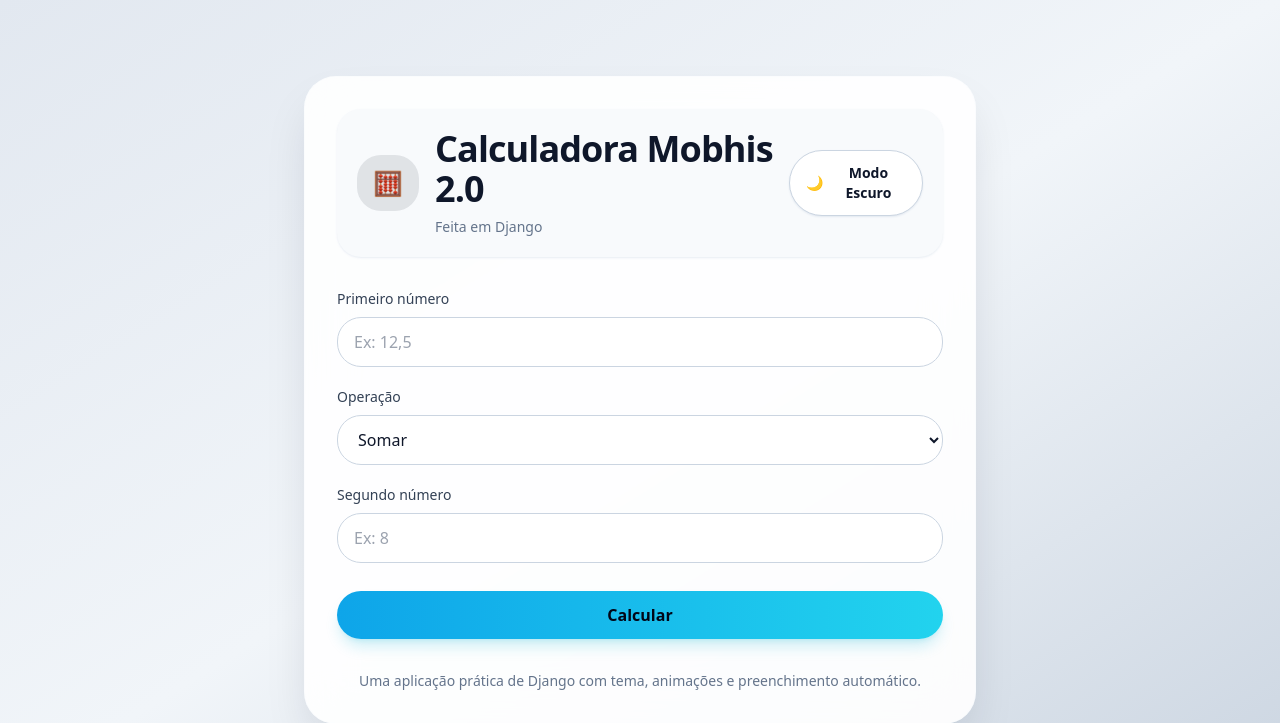
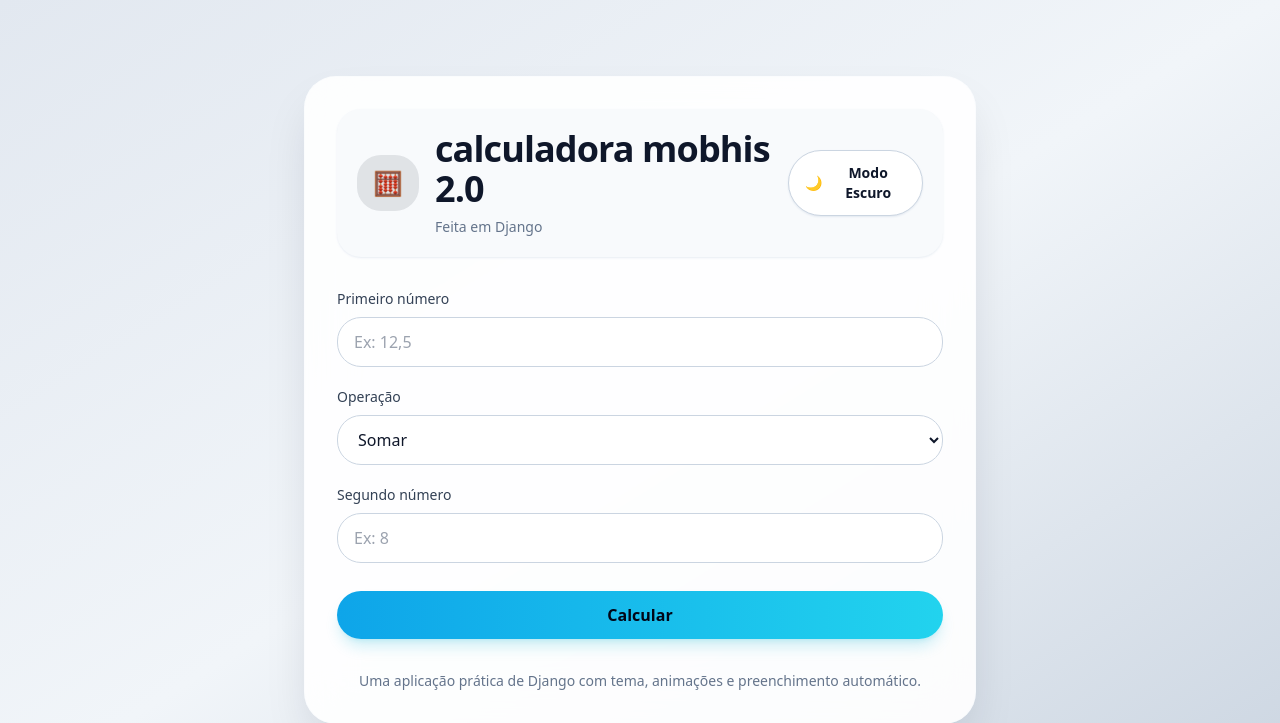
Before and after one commit to gcsamuel/calculadora, a Django app: page / in a window 1280 px wide. Shown: the top 723 px of the page. Run offline with Django 5.2, Linux system fonts and the light colour scheme; some libraries are stand-ins or nearby versions.

Commit message:
Chore: atualizar título visível para 'calculadora mobhis 2.0'

```diff
--- a/calculadora/templates/calculadora/home.html
+++ b/calculadora/templates/calculadora/home.html
@@ -3,7 +3,7 @@
 <head>
     <meta charset="UTF-8">
     <meta name="viewport" content="width=device-width, initial-scale=1.0">
-    <title>Calculadora Django</title>
+    <title>Calculadora Django 2.0</title>
     <script src="https://cdn.tailwindcss.com"></script>
     <script>
         tailwind.config = {
@@ -37,7 +37,7 @@
                         <span class="text-2xl">🧮</span>
                     </div>
                     <div>
-                        <h1 class="text-4xl font-semibold tracking-tight text-slate-900 dark:text-white">Calculadora Mobhis 2.0</h1>
+                        <h1 class="text-4xl font-semibold tracking-tight text-slate-900 dark:text-white">calculadora mobhis 2.0</h1>
                         <p class="mt-2 text-sm text-slate-500 dark:text-slate-400">Feita em Django</p>
                     </div>
                 </div>
```
